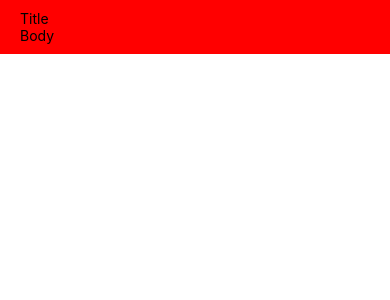
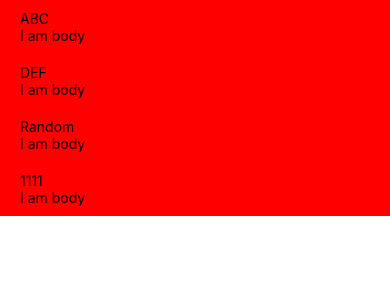
Before and after one commit to sarmad1995/rn-workshop-posts, a React Native app: screen / in a window 390 px wide. Shown: the top 300 px of the page. Built offline with nearby package versions, Linux system fonts and the light colour scheme.

Commit message:
Added props to listtile

```diff
--- a/App.js
+++ b/App.js
@@ -5,7 +5,10 @@ import ListTile from "./src/components/ListTile";
 const App = () => {
   return (
     <View>
-      <ListTile />
+      <ListTile title="ABC" body="I am body" />
+      <ListTile title="DEF" body="I am body" />
+      <ListTile title="Random" body="I am body" />
+      <ListTile title="1111" body="I am body" />
     </View>
   );
 };
--- a/src/components/ListTile.js
+++ b/src/components/ListTile.js
@@ -1,11 +1,11 @@
 import React from "react";
 import { View, Text, StyleSheet } from "react-native";
 
-const ListTile = () => {
+const ListTile = (props) => {
   return (
     <View style={styles.listTileContainer}>
-      <Text>Title</Text>
-      <Text>Body</Text>
+      <Text>{props.title}</Text>
+      <Text>{props.body}</Text>
     </View>
   );
 };
```
